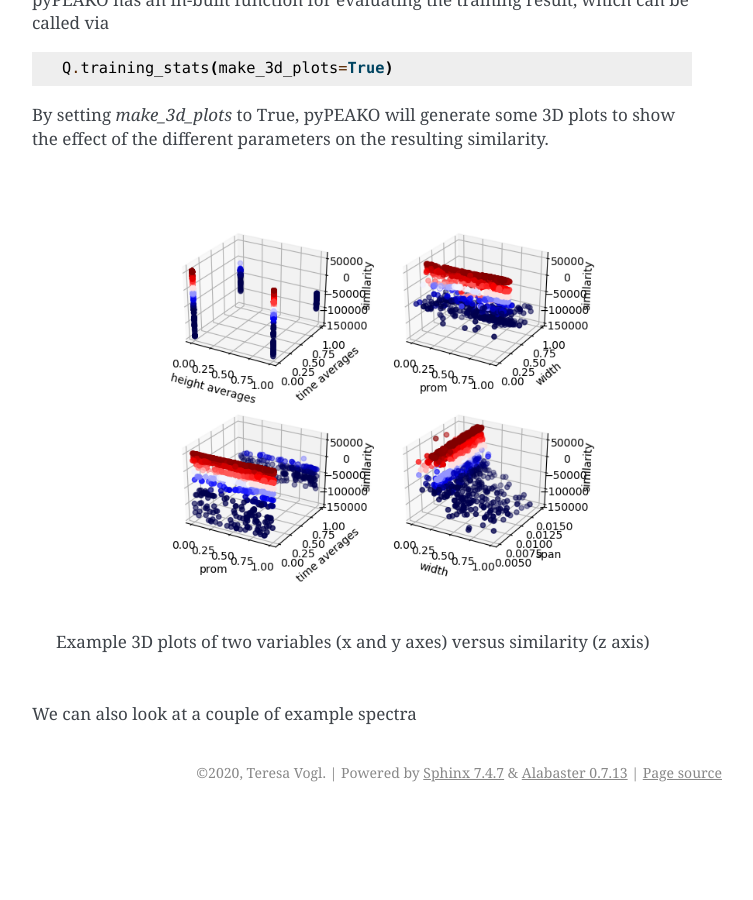
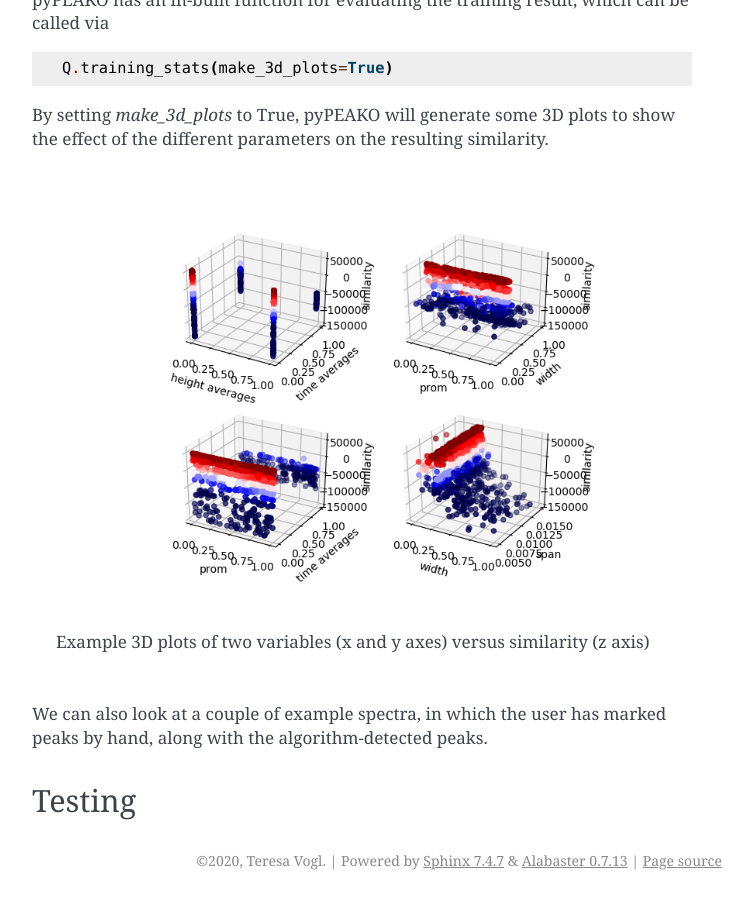
Before and after one commit to ti-vo/pyPEAKO, a Sphinx documentation site: the page built from docs/guide.rst, in a window 1280 px wide and 900 px high, scrolled down 3331 px. Shown: the whole window, without its empty margins (388-1141 px from the left). Built offline with Sphinx 7.4.7, drawn with Linux system fonts in a browser that asks for light colours; before the commit the page ends 4143 px from its top, so only the background shows below that.

```diff
--- a/docs/guide.rst
+++ b/docs/guide.rst
@@ -129,4 +129,10 @@ on the resulting similarity.
       Example 3D plots of two variables (x and y axes) versus similarity (z axis)
 
 
-We can also look at a couple of example spectra
+We can also look at a couple of example spectra, in which the user has marked peaks by hand, along with the
+algorithm-detected peaks.
+
+
+==========
+Testing
+==========
--- a/setup.py
+++ b/setup.py
@@ -17,7 +17,6 @@ setup(
     license='MIT',
     package_dir={'': 'src'},
     packages=find_packages(exclude=['docs', 'tests', 'playground']),
- #   py_modules=['mark_peaks', 'peako'],
     package_data={'src': ['sample_spectra.nc', 'marked_peaks_sample_spectra.nc']},
     python_requires='>=3.6',
     install_requires=['numpy>=1.16', 'scipy>=1.2', 'netCDF4>=1.4.2',
```
Also changed, not shown: README.md (+3 -17 lines), 2 other files.
